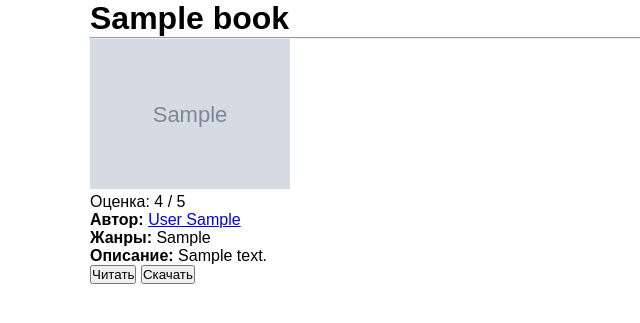
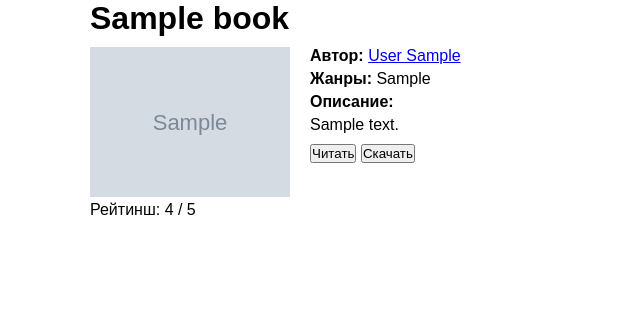
Before and after one commit to buzzakka/Django_Library, a Django app: page /catalog/book/1 in a window 1280 px wide. Shown: the part 79-402 px from the top of the page, without its empty margins (0-640 px from the left). Run offline with Django 4.2, Linux system fonts and the light colour scheme; tables that the repository leaves empty hold one stand-in row (values such as "Sample post"); grey boxes marked "Sample" are stand-in pictures; some web fonts are replaced.

Commit message:
Изменил в моделе book параметр description на about, изменил стиль страниц books

```diff
--- a/ReadMe/Catalog/models.py
+++ b/ReadMe/Catalog/models.py
@@ -44,7 +44,7 @@ class Book(models.Model):
     title = models.CharField(max_length=200)
     author = models.ForeignKey(Author, null=True, on_delete=models.SET_NULL)
     genre = models.ManyToManyField(Genre)
-    description = models.TextField(max_length=1000)
+    about = models.TextField(max_length=1000)
     rating = models.PositiveSmallIntegerField(validators=[MaxValueValidator(5)], default=0)
     link_to_file = models.FileField(upload_to=book_directory_path, null=True, blank=True)
     image = models.ImageField(upload_to=book_directory_path, null=True, blank=True)
--- a/ReadMe/Catalog/static/Catalog/css/styles.css
+++ b/ReadMe/Catalog/static/Catalog/css/styles.css
@@ -73,3 +73,7 @@ header .container nav li {
 .authors-list h1, .books-list h1 {
     margin-top: 10px;
 }
+
+.book__about *:not(:first-child) {
+    margin-top: 5px;
+}
--- a/ReadMe/Catalog/templates/catalog/authors/authors_book_info.html
+++ b/ReadMe/Catalog/templates/catalog/authors/authors_book_info.html
@@ -6,6 +6,6 @@
     </div>
     <div class="authors-book__about subobject-item__about">
         <h3><a href="{{ book.get_absolute_url }}">{{ book.title }}</a></h3>
-        <p>{{ book.description }}</p>
+        <p>{{ book.about }}</p>
     </div>
 </div>
--- a/ReadMe/Catalog/templates/catalog/books/book_detail.html
+++ b/ReadMe/Catalog/templates/catalog/books/book_detail.html
@@ -3,28 +3,28 @@
 
 {% block content %}
 
+<div class="book">
     <h1>{{ book.title }}</h1>
-<hr>
-<div class="object_content author_content">
-    <div class="left_block">
-        {% if book.image %}
-            <img src="{{MEDIA_URL}}{{ book.image }}" alt="" width="200px">
-        {% else %}
-            <img src="{% static 'Catalog/img/no_image_for_object.png' %}" alt="" width="200px">
-        {% endif %}
+    <div class="book__info object-item">
+        <div class="book__left-column">
+            <div class="book__img">
+                {% include "catalog/common/objects_image.html" with object=book img_size=200 %}
+            </div>
             <div class="rating">
-            Оценка: {{ book.rating }} / 5
+                Рейтинш: {{ book.rating }} / 5
             </div>
         </div>
-    <div class="right_block">
+        <div class="book__about object-item__about">
             <p><strong>Автор:</strong> <a href="{{ book.author.get_absolute_url }}">{{ book.author }}</a></p>
             <p><strong>Жанры:</strong> {% for genre in book.genre.all %} {{ genre }}{% if not forloop.last %}, {% endif %}{% endfor %}</p>
-        <p><strong>Описание: </strong> {{book.description }}</p>
+            <p><strong>Описание: </strong></p>
+            {% include "catalog/common/objects_about.html" with object=book object_name="о книге" %}
             <div>
                 <input type="button" class="read_book_button" value="Читать">
                 <input type="button" class="download_book_button" value="Скачать">
             </div>
         </div>
     </div>
+</div>
 
 {% endblock %}
--- a/ReadMe/Catalog/templates/catalog/books/book_list.html
+++ b/ReadMe/Catalog/templates/catalog/books/book_list.html
@@ -12,7 +12,7 @@
                     </div>
                     <div class="books-list__books-info subobject-item__about">
                         <h3><a href="{{ book.get_absolute_url }}">{{ book.title }}</a></h3>
-                        {% include "catalog/common/objects_about.html" with object=author object_name="о книге" %}
+                        {% include "catalog/common/objects_about.html" with object=book object_name="о книге" %}
                     </div>
                 </li>
             {% endfor %}
```
Also changed, not shown: ReadMe/Catalog/migrations/0006_rename_description_book_about_alter_author_about.py (added). Lines whose indentation alone changed are shown as unchanged.
